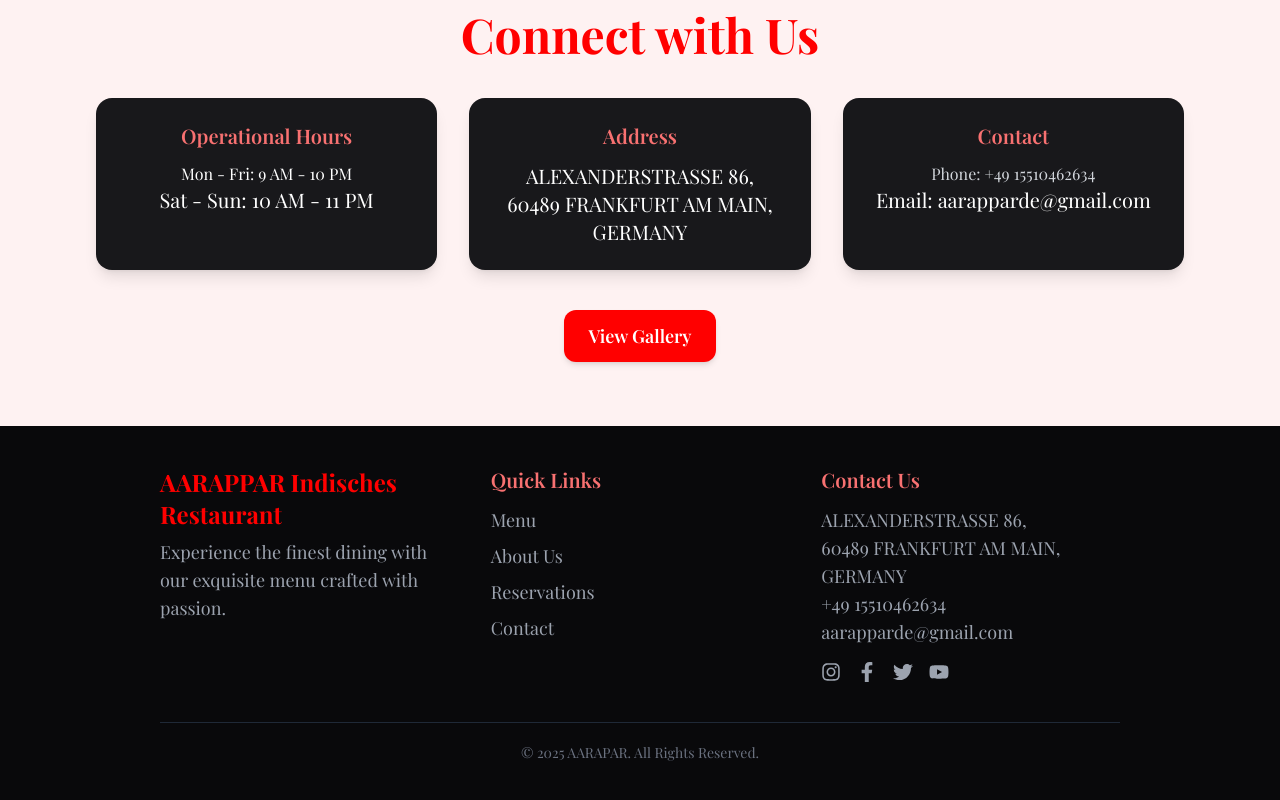
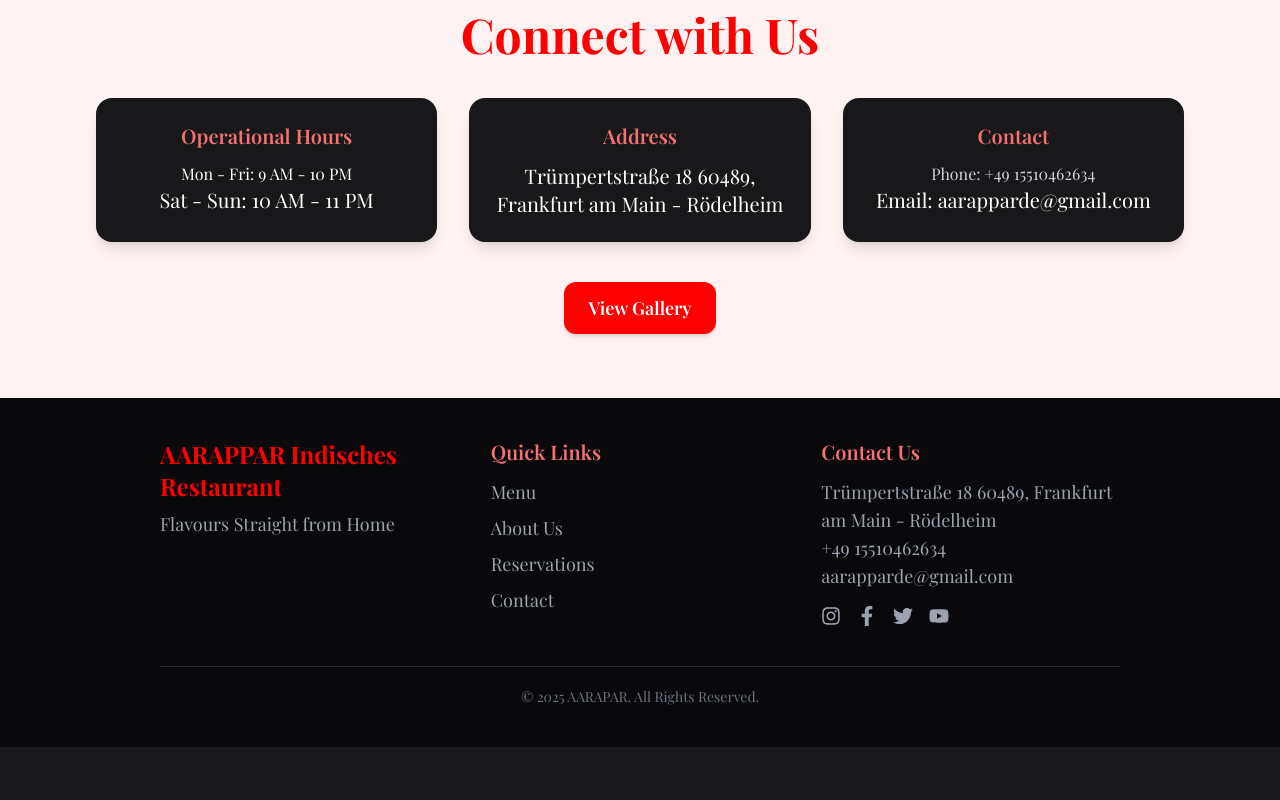
Before and after one commit to Karad-Deepak/aarappar, a Next.js app: page /aboutus in a window 1280 px wide. Shown: the part 638-1438 px from the top of the page. After the commit the page ends 1385 px from the top, so only its background shows below. Built offline with nearby package versions, Linux system fonts and the light colour scheme.

Commit message:
confetti

```diff
--- a/app/components/CateringSection.jsx
+++ b/app/components/CateringSection.jsx
@@ -5,7 +5,7 @@ import Image from "next/image";
 
 export default function CateringSection() {
   return (
-    <section className="flex flex-col-reverse md:flex-row items-center justify-between bg-darkbg text-white py-16 px-8 md:px-20 gap-8">
+    <section className="flex flex-col-reverse md:flex-row items-center justify-between bg-darkbg text-white py-12 md:py-16 px-8 md:px-20 gap-6 lg:gap-8 ">
       {/* Left - Image */}
       <motion.div
         className="md:w-1/2 w-full"
@@ -32,7 +32,7 @@ export default function CateringSection() {
         <h2 className="text-xl lg:text-5xl font-bold text-normalbg mb-4">
           Elevate Your Events with Exquisite Catering
         </h2>
-        <p className="text-sm lg:text-lg text-darkbg mb-6">
+        <p className="text-sm lg:text-white mb-6">
           Experience a blend of delicious flavors, artful presentation, and
           seamless service. Our catering team ensures every detail is crafted to
           perfection, making your event truly unforgettable.
--- a/app/components/ConnectSection.jsx
+++ b/app/components/ConnectSection.jsx
@@ -31,8 +31,7 @@ const ConnectSection = () => {
             Address
           </h3>
           <p className="text-sm lg:text-xl  mt-3 ">
-            ALEXANDERSTRASSE 86,
-            <br /> 60489 FRANKFURT AM MAIN, GERMANY
+            Trümpertstraße 18 60489, Frankfurt am Main - Rödelheim
           </p>
         </div>
 
--- a/app/components/Footer.jsx
+++ b/app/components/Footer.jsx
@@ -19,8 +19,7 @@ const Footer = () => {
             AARAPPAR Indisches Restaurant
           </h2>
           <p className="text-gray-400 mt-2 text-sm lg:text-lg">
-            Experience the finest dining with our exquisite menu crafted with
-            passion.
+            Flavours Straight from Home
           </p>
         </div>
 
@@ -59,8 +58,7 @@ const Footer = () => {
             Contact Us
           </h3>
           <p className="text-gray-400">
-            ALEXANDERSTRASSE 86, <br />
-            60489 FRANKFURT AM MAIN, GERMANY
+            Trümpertstraße 18 60489, Frankfurt am Main - Rödelheim
           </p>
           <p className="text-gray-400">+49 15510462634</p>
           <p className="text-gray-400">aarapparde@gmail.com</p>
--- a/app/components/PopupModal.jsx
+++ b/app/components/PopupModal.jsx
@@ -1,11 +1,23 @@
 "use client";
 
-import { useState } from "react";
+import { useState, useEffect } from "react";
 import { motion, AnimatePresence } from "framer-motion";
+import confetti from "canvas-confetti";
 
 export default function PopupModal({ content }) {
   const [isOpen, setIsOpen] = useState(true);
-  if (!isOpen) return null;
+
+  // Trigger confetti once when the modal is first shown
+  useEffect(() => {
+    if (isOpen) {
+      confetti({
+        particleCount: 150,
+        spread: 70,
+        origin: { y: 0.6 },
+        colors: ["#FFC700", "#FF0000", "#2E3192", "#41BBC7"],
+      });
+    }
+  }, [isOpen]);
 
   // Border shimmer animation (glitter effect)
   const borderVariants = {
@@ -21,6 +33,7 @@ export default function PopupModal({ content }) {
 
   return (
     <AnimatePresence>
+      {isOpen && (
         <motion.div
           initial={{ opacity: 0 }}
           animate={{ opacity: 1, transition: { duration: 0.5 } }}
@@ -73,6 +86,7 @@ export default function PopupModal({ content }) {
             </motion.div>
           </motion.div>
         </motion.div>
+      )}
     </AnimatePresence>
   );
 }
--- a/package.json
+++ b/package.json
@@ -10,11 +10,14 @@
   },
   "dependencies": {
     "@supabase/supabase-js": "^2.48.1",
+    "canvas-confetti": "^1.9.3",
     "framer-motion": "^12.4.3",
     "next": "15.1.7",
     "react": "^19.0.0",
+    "react-confetti": "^6.2.3",
     "react-dom": "^19.0.0",
-    "react-icons": "^5.4.0"
+    "react-icons": "^5.4.0",
+    "react-use": "^17.6.0"
   },
   "devDependencies": {
     "@eslint/eslintrc": "^3",
```
Also changed, not shown: 1 other file (tests, documents, lock files or other folders). Lines whose indentation alone changed are shown as unchanged.
